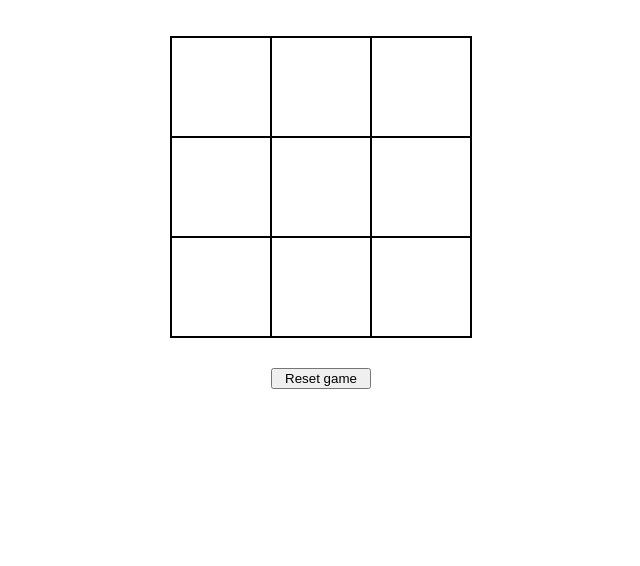
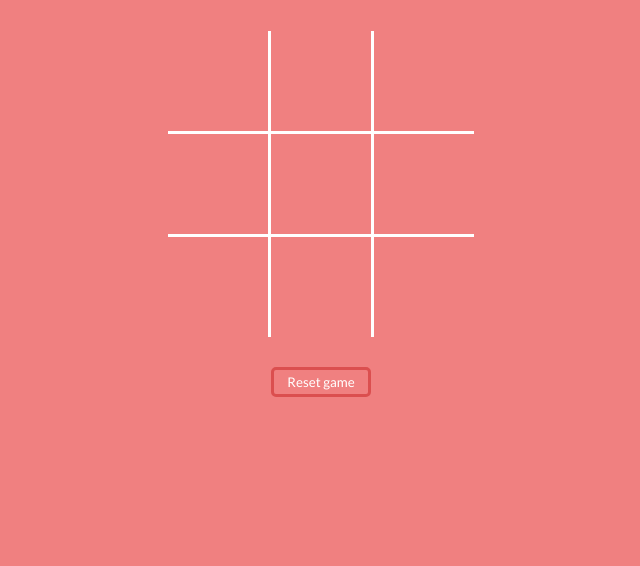
Before and after one commit to bayforino/noughts-and-crosses, a plain HTML site: page index.html in a window 1280 px wide. Shown: the part 250-816 px from the top of the page, without its empty margins (319-959 px from the left). Drawn offline with Linux system fonts and the light colour scheme.

Commit message:
add fanciness

```diff
--- a/style.css
+++ b/style.css
@@ -1,6 +1,10 @@
+@import url('https://fonts.googleapis.com/css2?family=Lato:wght@300;400;900&display=swap');
+
 :root {
   overflow: hidden;
-  font-family: sans-serif;
+  font-family: 'Lato', sans-serif;
+  background-color: lightcoral;
+  color:white;
 }
 
 body {
@@ -20,19 +24,37 @@ body {
 }
 
 .game-grid {
-  border: 1px solid black;
   width: fit-content;
   display: grid;
   grid-template: repeat(3, 100px) / repeat(3, 100px);
+  gap: 3px;
+  background-color: white;
 }
 
 .game-grid-cell {
-  border: 1px solid black;
   display: grid;
   place-content: center;
+  font-size: 3rem;
+  background-color: lightcoral;
+}
+
+button {
+  border: 3px solid rgb(219, 79, 79);
+  border-radius: 5px;
+  background-color: lightcoral;
+  color: white;
+  font-family: 'lato', sans-serif;
+  transition: 100ms ease-in-out;
+}
+
+button:hover {
+  background-color: rgb(247, 166, 166);
+  cursor: pointer;
+  transition: 100ms ease-in-out;
 }
 
 #reset-button {
   width:100px;
+  height:30px;
   place-self:center;
 }
```
